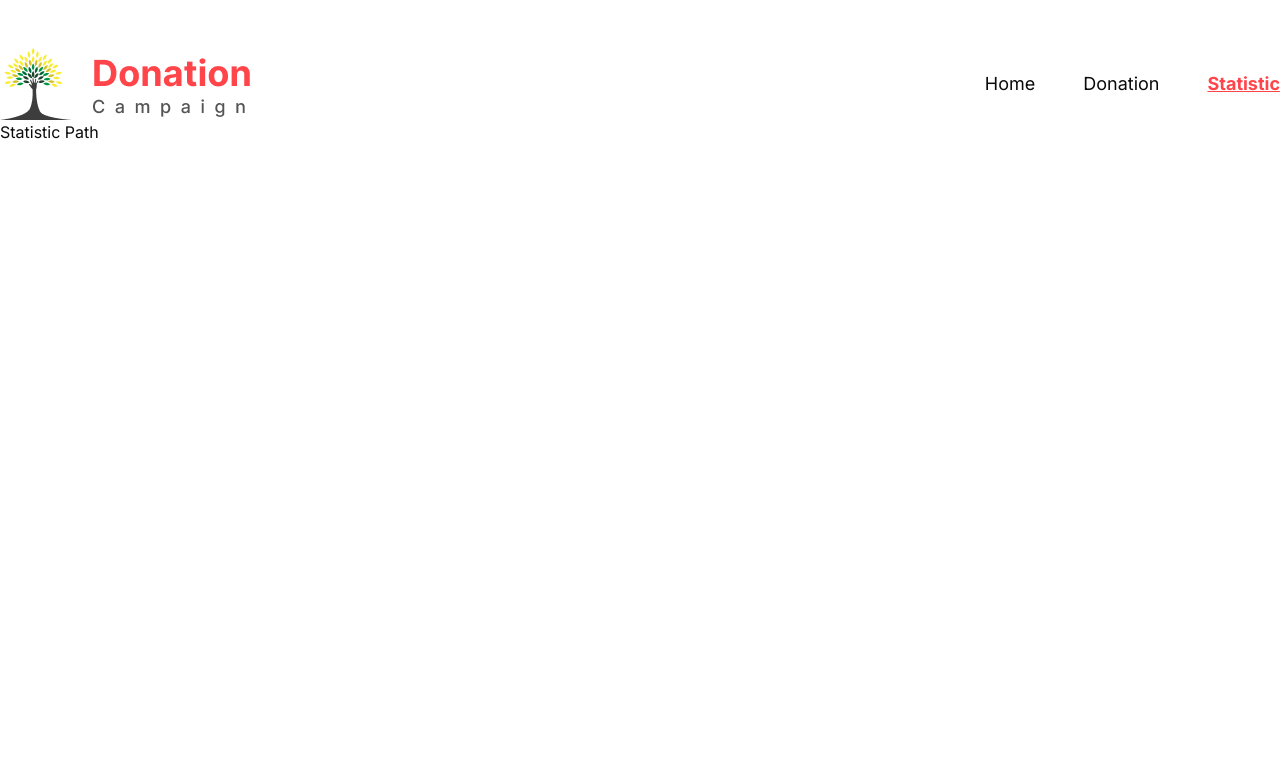
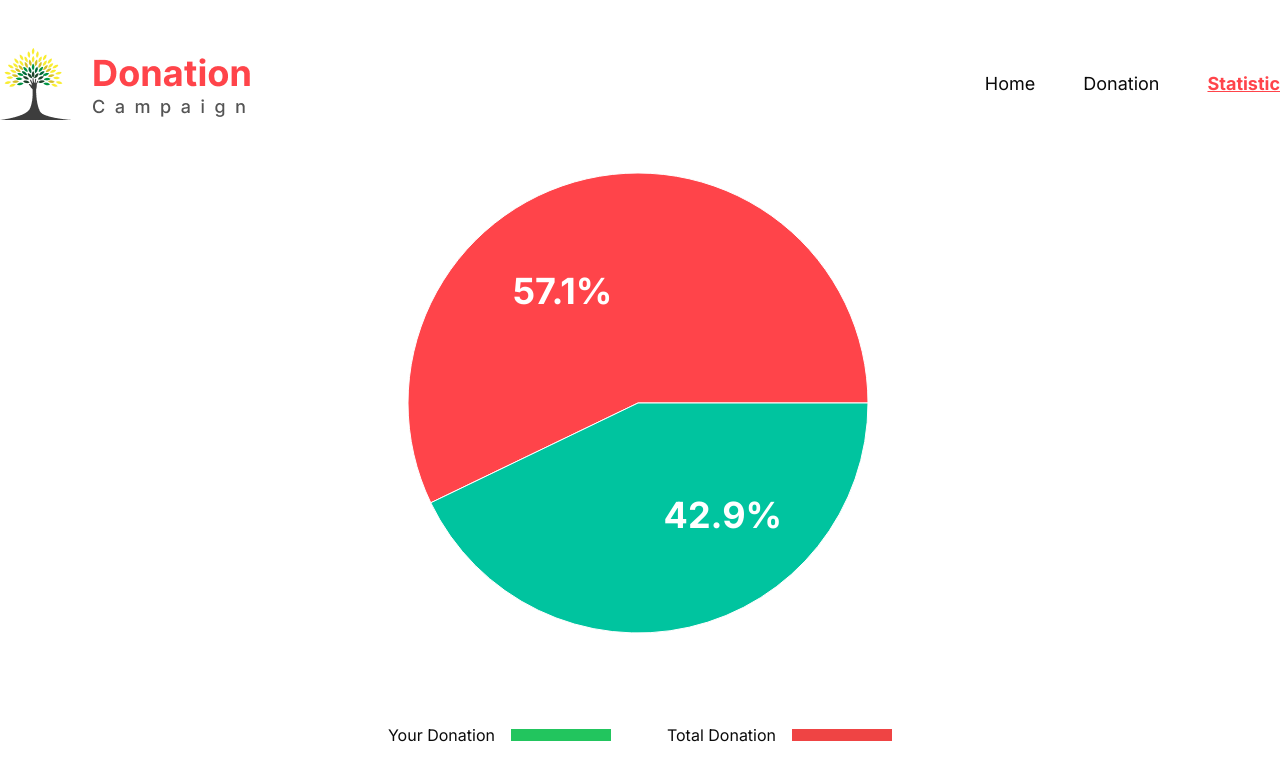
Before and after one commit to ZaibLComrade/Donation-Campaign, a React app: page /statistic in a window 1280 px wide. Shown: the top 780 px of the page. Built offline with nearby package versions, Linux system fonts and the light colour scheme; the HTML template or start-up script is replaced by a standard one.

Commit message:
Added pie chart from recharts

```diff
--- a/package.json
+++ b/package.json
@@ -15,6 +15,7 @@
     "prop-types": "^15.8.1",
     "react": "^18.2.0",
     "react-dom": "^18.2.0",
+    "recharts": "^2.8.0",
     "sort-by": "^1.2.0"
   },
   "devDependencies": {
--- a/src/components/Donation.jsx
+++ b/src/components/Donation.jsx
@@ -2,6 +2,7 @@ import { useOutletContext, useLoaderData } from "react-router-dom";
 import DonationCard from "./DonationCard";
 
 export default function Donation() {
+	//Reminder: Page doesn't show appropriate data.
 	const {donations} = useOutletContext();
 	const loadedDonations = useLoaderData()
 	return <div className="mt-[80px] grid grid-cols-1 lg:grid-cols-2 gap-6">
--- a/src/components/DonationCard.jsx
+++ b/src/components/DonationCard.jsx
@@ -1,7 +1,8 @@
 import PropTypes from "prop-types";
+import {Link} from "react-router-dom";
 
 export default function DonationCard({ card }) {
-	const { title, image, card_bg, category, category_bg, text_color, price } = card
+	const { title, image, card_bg, category, category_bg, text_color, price, id } = card
 	return <div className="md:flex">
 		<div className="rounded-l-lg shrink-0">
 			<img className="md:w-[220px] rounded-t-lg md:rounded-l-lg md:rounded-r-none h-full object-cover" src={ image } alt=""/>
@@ -20,9 +21,10 @@ export default function DonationCard({ card }) {
 
 			<h4 className="mt-2 text-2xl font-semibold">{ title }</h4>
 			<p className="mt-2 font-semibold" style={ {color: text_color} }>${ price }</p>
-			<button className="mt-5 px-4 py-[9px] rounded text-white text-lg font-semibold"
+			<button to={`/${id}`} className="mt-5 px-4 py-[9px] rounded text-white text-lg font-semibold"
 				style= { {backgroundColor: text_color} }
-			>View Details</button>
+			><Link to={ `/${id}` }>View Details</Link></button>
+
 		</div>
 	</div>
 }
--- a/src/components/Navbar.jsx
+++ b/src/components/Navbar.jsx
@@ -3,7 +3,8 @@ import { NavLink, useLocation } from "react-router-dom";
 
 export default function Navbar() {
 	const isHome = useLocation().pathname === '/';
-	return <div className={`container ${isHome && "absolute left-1/2 -translate-x-1/2 top-0 "} z-10 flex flex-col items-center justify-between pt-12 mx-auto md:flex-row gap-6`}>
+	const isStaitstic = useLocation().pathname === "/statistic";
+	return <div className={`container ${(isHome || isStaitstic) && "absolute left-1/2 -translate-x-1/2 top-0 "} z-10 flex flex-col items-center justify-between pt-12 mx-auto md:flex-row gap-6`}>
 			<div>
 				<img src={ logo } alt=""/>
 			</div>
@@ -14,6 +15,5 @@ export default function Navbar() {
 					<NavLink to="/statistic">Statistic</NavLink>
 				</nav>
 			</div>
-		</div>
-
+	</div>
 }
--- /dev/null
+++ b/src/components/PieChartStats.jsx
@@ -0,0 +1,40 @@
+import {PieChart, Pie, Cell} from "recharts"
+
+const data = [
+	{ name: 'Group A', value: 4 },
+	{ name: 'Group B', value: 3 },
+];
+
+const COLORS = ["#FF444A", "#00C49F"];
+
+const RADIAN = Math.PI / 180;
+const renderCustomizedLabel = ({ cx, cy, midAngle, innerRadius, outerRadius, percent, index }) => {
+  const radius = innerRadius + (outerRadius - innerRadius) * 0.5;
+  const x = cx + radius * Math.cos(-midAngle * RADIAN);
+  const y = cy + radius * Math.sin(-midAngle * RADIAN);
+
+  return (
+    <text className="text-4xl font-bold" x={x} y={y} fill="white" textAnchor={x > cx ? 'start' : 'end'} dominantBaseline="central">
+      {`${(percent * 100).toFixed(1)}%`}
+    </text>
+  );
+};
+
+export default function PieChartStats() {
+	return <PieChart width={500} height={500}>
+		<Pie
+			data={ data }
+			cx={"50%"}
+			cy={"50%"}
+			labelLine={ false }
+			outerRadius={ 230 }
+			label={ renderCustomizedLabel }
+			fill="#8884D8"
+			dataKey="value"
+		>
+			{data.map((entry, index) =>
+				<Cell key={`cell-${index}`} fill={COLORS[index % COLORS.length]}/>
+			)}
+		</Pie>
+	</PieChart>
+}
--- /dev/null
+++ b/src/components/Statistic.jsx
@@ -0,0 +1,20 @@
+import PieChartStats from "./PieChartStats"
+
+export default function Statistic() {
+	return <div className="flex items-center mt-[50px] justify-center h-screen">
+		<div className="w-max h-max">
+			<PieChartStats/>
+
+			<div className="flex mx-auto gap-14 w-max mt-[70px]">
+				<div className="flex items-center gap-4">
+					<p>Your Donation</p>
+					<div className="w-[100px] h-3 bg-green-500"></div>
+				</div>
+				<div className="flex items-center gap-4">
+					<p>Total Donation</p>
+					<div className="w-[100px] h-3 bg-red-500"></div>
+				</div>
+			</div>
+		</div>
+	</div>
+}
--- a/src/main.jsx
+++ b/src/main.jsx
@@ -6,6 +6,7 @@ import "./index.css"
 import CardDetails from './components/cardDetails'
 import Donation from "./components/Donation"
 import ErrorPage from "./ErrorPage"
+import Statistic from './components/Statistic'
 
 const router = createBrowserRouter([
 
@@ -23,7 +24,7 @@ const router = createBrowserRouter([
 
 			{
 				path: "/statistic",
-				element: <div>Statistic Path</div>
+				element: <Statistic/>
 			},
 
 			{
```
Also changed, not shown: 1 other file (tests, documents, lock files or other folders).
